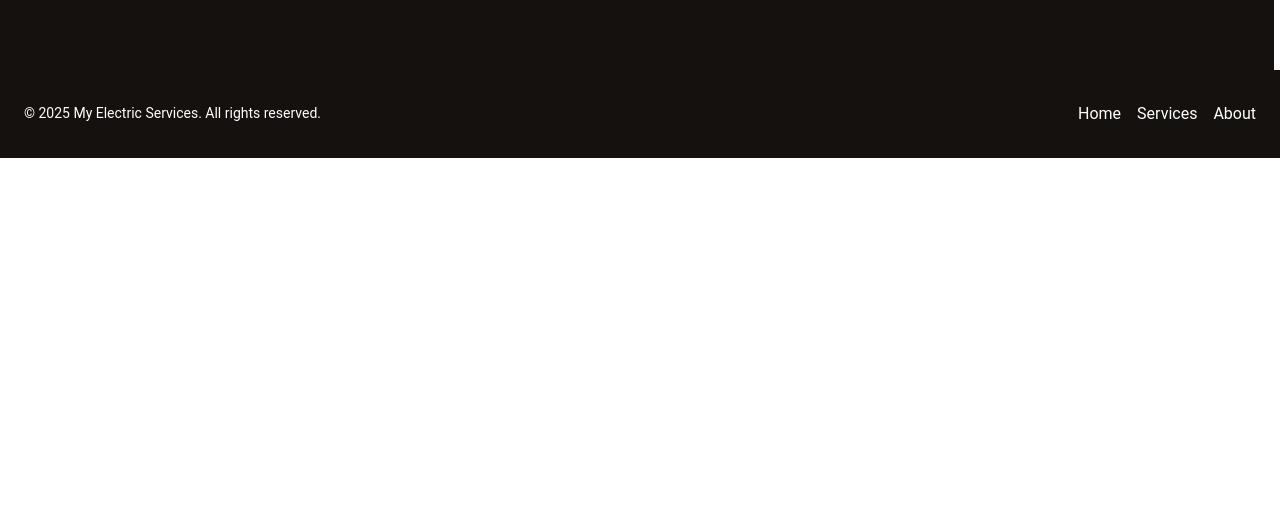
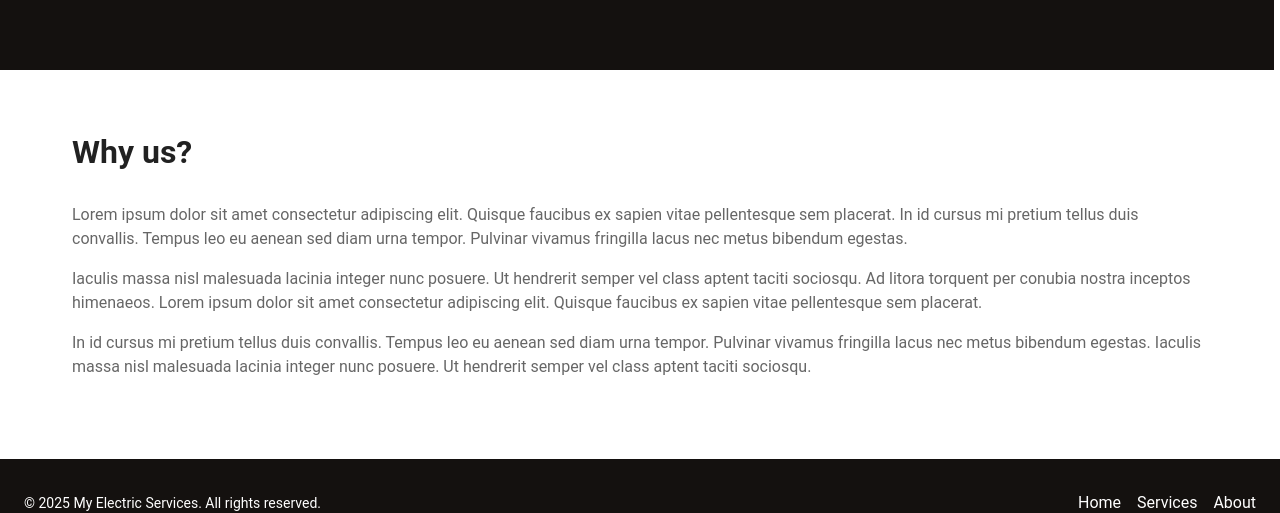
Before and after one commit to AliseToca/ReactWebpageMD, a React (Vite) app in the folder my-app/: page / in a window 1280 px wide. Shown: the part 739-1252 px from the top of the page. Before the commit the page ends 897 px from the top, so only its background shows below. Built offline with nearby package versions, Linux system fonts and the light colour scheme.

Commit message:
Completed homepage

```diff
--- a/my-app/src/pages/Home.tsx
+++ b/my-app/src/pages/Home.tsx
@@ -1,7 +1,45 @@
+import { Box, Container, Typography } from "@mui/material";
 import Section from "../components/Section"
 
 export default function Home() {
   return (
-    <Section></Section>
+    <Box>
+      <Section></Section>
+
+      <Container maxWidth="xl" sx={{ py: 8 }}>
+        <Box sx={{ px: 3}}>
+          <Typography
+            variant="h3"
+            textAlign="left"
+            gutterBottom
+            sx={{ mb: 4 }}
+          >
+            Why us?
+          </Typography>
+
+          <Typography variant="body1" color="text.secondary" paragraph>
+            Lorem ipsum dolor sit amet consectetur adipiscing elit. Quisque
+            faucibus ex sapien vitae pellentesque sem placerat. In id cursus mi
+            pretium tellus duis convallis. Tempus leo eu aenean sed diam urna
+            tempor. Pulvinar vivamus fringilla lacus nec metus bibendum egestas.
+          </Typography>
+
+          <Typography variant="body1" color="text.secondary" paragraph>
+            Iaculis massa nisl malesuada lacinia integer nunc posuere. Ut
+            hendrerit semper vel class aptent taciti sociosqu. Ad litora
+            torquent per conubia nostra inceptos himenaeos. Lorem ipsum dolor sit
+            amet consectetur adipiscing elit. Quisque faucibus ex sapien vitae
+            pellentesque sem placerat.
+          </Typography>
+
+          <Typography variant="body1" color="text.secondary" paragraph>
+            In id cursus mi pretium tellus duis convallis. Tempus leo eu aenean
+            sed diam urna tempor. Pulvinar vivamus fringilla lacus nec metus
+            bibendum egestas. Iaculis massa nisl malesuada lacinia integer nunc
+            posuere. Ut hendrerit semper vel class aptent taciti sociosqu.
+          </Typography>
+        </Box>
+      </Container>
+    </Box>
   );
 }
```
